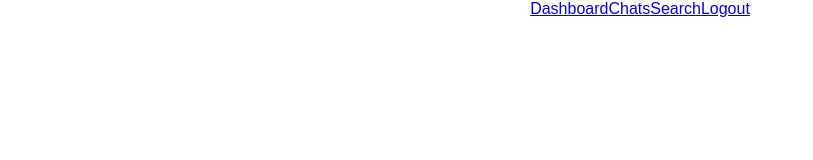
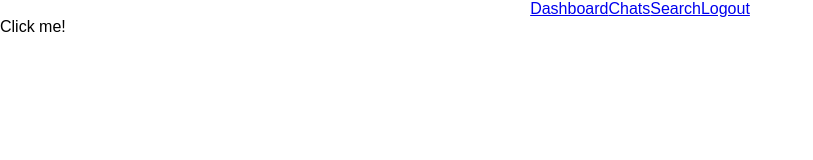
Before and after one commit to chi-bumblebees-2017/gnomad, a React (Create React App) app in the folder client/: page / in a window 1280 px wide. Shown: the top 160 px of the page, without its empty margins (0-813 px from the left). Built offline with nearby package versions, Linux system fonts and the light colour scheme.

Commit message:
Make gnomad auth token available on client end.

```diff
--- a/client/public/index.html
+++ b/client/public/index.html
@@ -71,6 +71,10 @@
               method: "POST",
               body: data,
               mode: 'no-cors',
+            }).then(function(data){
+              return data.json();
+            }).then(function(data){
+               localStorage.setItem('gnomad-auth-token', data.auth_token);
             })
           })
         })
--- a/client/src/App.js
+++ b/client/src/App.js
@@ -10,16 +10,30 @@ import {
 import NavBar from './NavBar';
 import SearchContainer from './SearchContainer'
 
-
 class App extends Component {
   constructor(props) {
     super(props)
     this.state = {
+      auth_token: ""
     }
+    this.fetchStuff = this.fetchStuff.bind(this);
+  }
+
+  fetchStuff() {
+    fetch("/users/new", {
+              method: "GET",
+              headers: {
+                'Authorization': localStorage.getItem('gnomad-auth-token')
+              },
+            }).then(function(data){
+              return data.json()
+            }).then(function(data){
+              console.log(data)
+            });
   }
 
   render() {
-    return (
+    return (<div>
       <Router>
         <div className="App">
           <NavBar>
@@ -38,6 +52,8 @@ class App extends Component {
 {/*       <Route path="/users/:name/:id" component={Profile} /> */}
         </div>
       </Router>
+      <div onClick={this.fetchStuff}>Click me!</div>
+      </div>
     );
   }
 }
```
Also changed, not shown: 1 other file (tests, documents, lock files or other folders).
